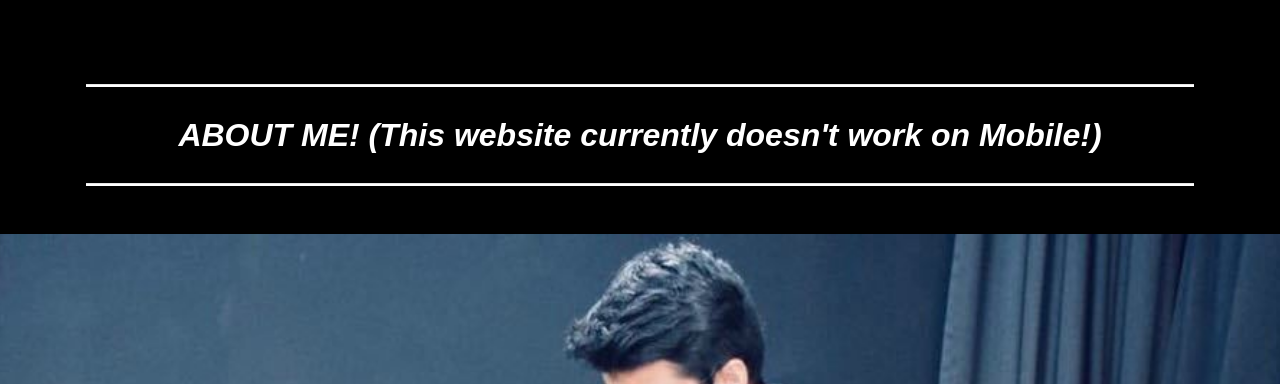
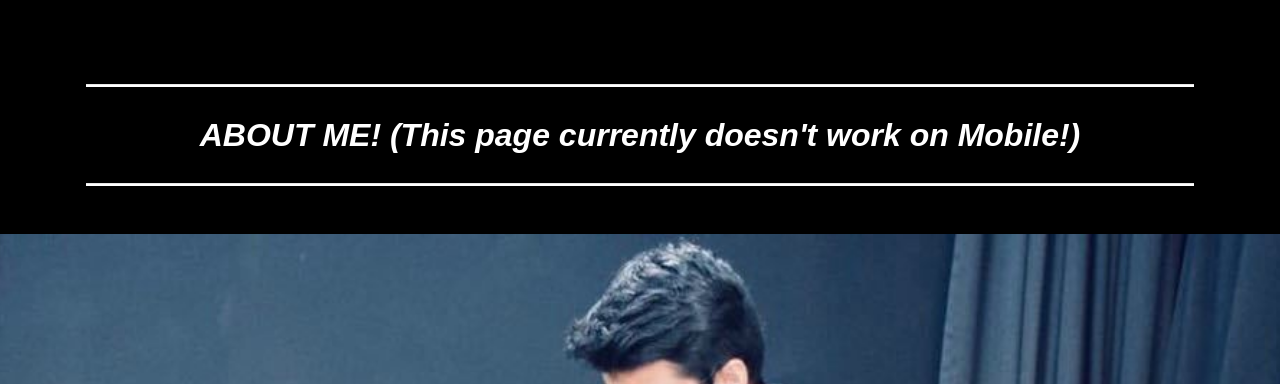
Before and after one commit to Rahil-j/Rahil-j.github.io, a plain HTML site: page About.html in a window 1280 px wide. Shown: the part 76-460 px from the top of the page. Drawn offline with Linux system fonts and the light colour scheme; files whose address does not match are found by name; a web font is replaced by a local one.

Commit message:
website change to page, fix to last last commit

```diff
--- a/About.html
+++ b/About.html
@@ -262,7 +262,7 @@
             <hr class="line" />
             <p class="mbr-text align-center mbr-fonts-style my-4 display-5">
               <em><strong>ABOUT ME!
-                (This website currently doesn't work on Mobile!)
+                (This page currently doesn't work on Mobile!)
 
                 </strong></em>
             </p>
```
